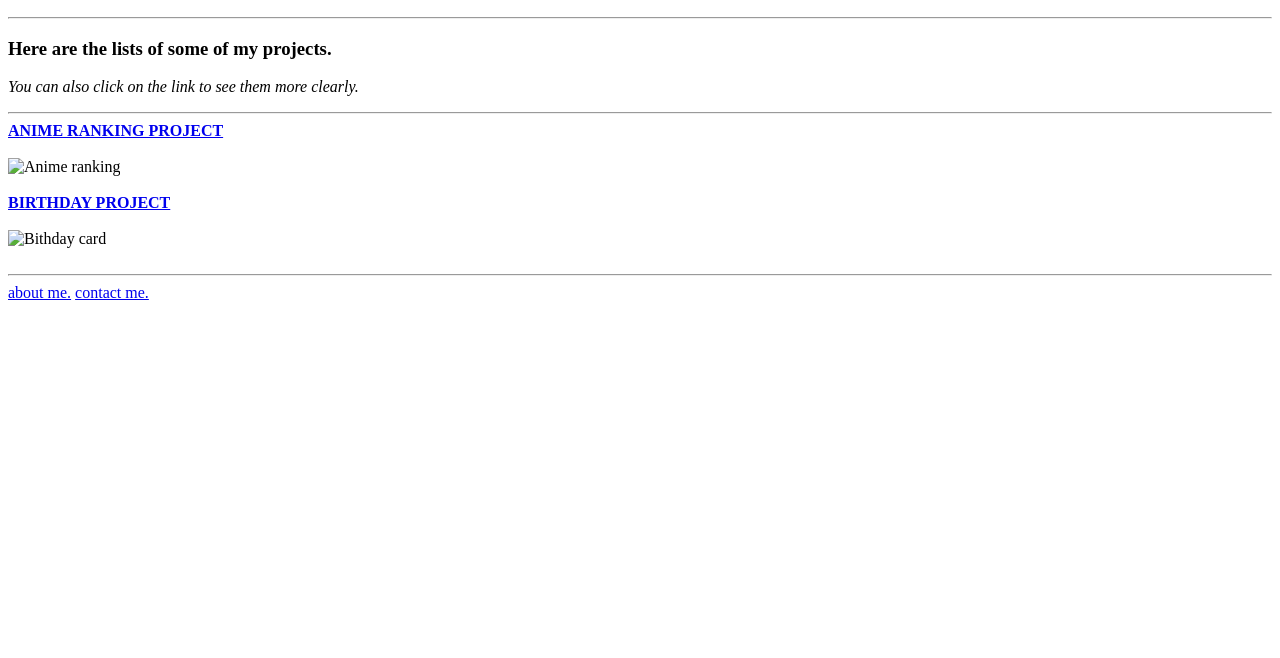
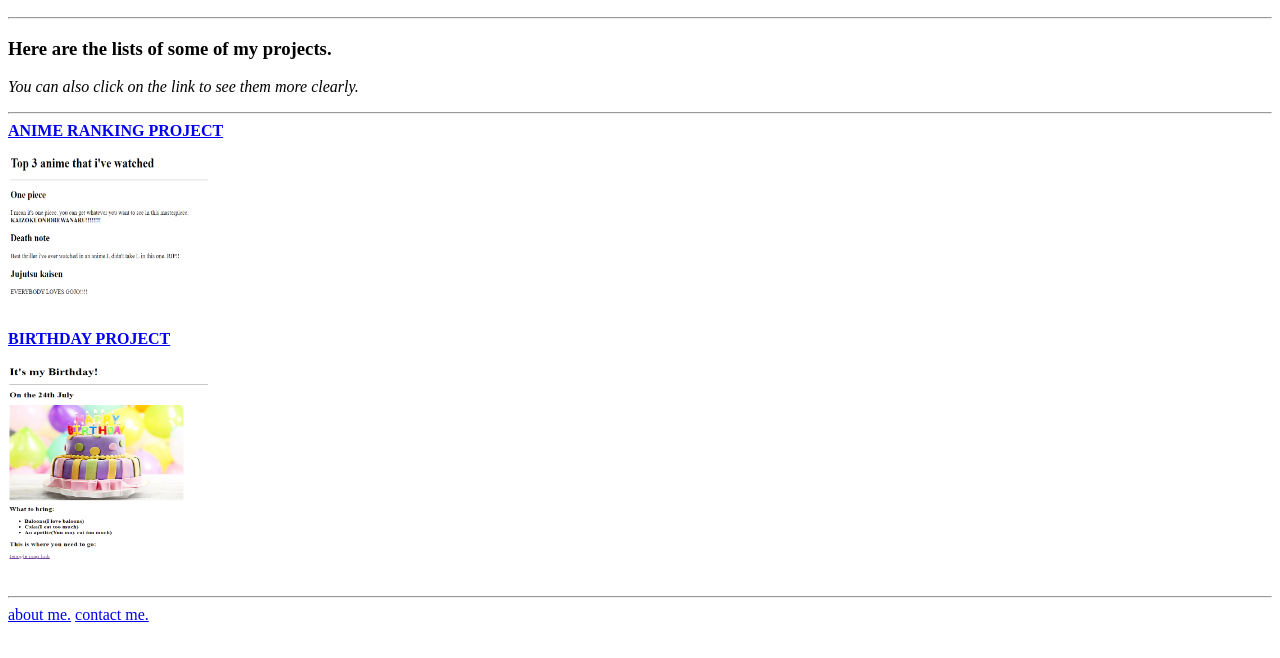
Before and after one commit to rawzzzzzzzzz/html-portfolio, a plain HTML site: page index.html in a window 1280 px wide. Shown: the part 110-768 px from the top of the page. Drawn offline with Linux system fonts and the light colour scheme.

Commit message:
index.html

```diff
--- a/index.html
+++ b/index.html
@@ -24,10 +24,10 @@
         <p><i>You can also click on the link to see them more clearly.</i></p>
         <hr>
         <a href="Anime ranking.html"><b>ANIME RANKING PROJECT</b></a><br><br>
-        <img src="../pics/anime ranking.png" alt="Anime ranking"height="150"width="200">
+        <img src="./images/anime ranking.png" alt="Anime ranking"height="150"width="200">
         <br><br>
         <a href="Bday project.html"><b>BIRTHDAY PROJECT</b></a><br><br>
-        <img src="../pics/Bday.png" alt="Bithday card"width="200"height="200">
+        <img src="./images/Bday.png" alt="Bithday card"width="200"height="200">
         <br><br>
         <hr>
         <a href="about.html">about me.</a>
```
